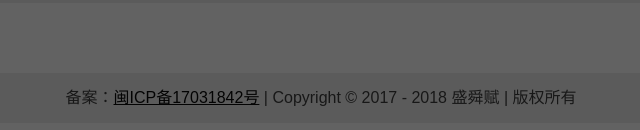
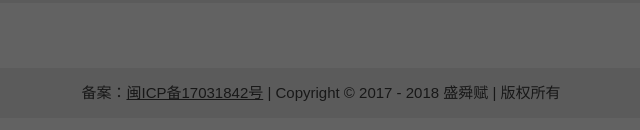
Before and after one commit to ShunfuSheng/chatroom, a website: page public/index.html in a window 1280 px wide. Shown: the part 667-797 px from the top of the page, 319-959 px from the left. Drawn offline with nearby package versions, Linux system fonts and the light colour scheme; no server answers.

```diff
--- a/public/css/main.css
+++ b/public/css/main.css
@@ -163,14 +163,14 @@
     height: 50px;
     line-height: 50px;
     text-align: center;
-    font-size: 16px;
+    font-size: 15px;
     background-color: gainsboro;
     position: fixed;
-    bottom: 10px;
+    bottom: 15px;
 }
 
 footer a {
-    font-size: 16px;
-    color: #000;
+    font-size: 15px;
+    color: #333;
     text-decoration: underline;
 }
```
